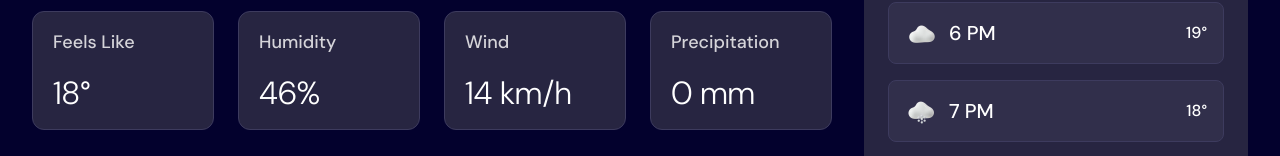
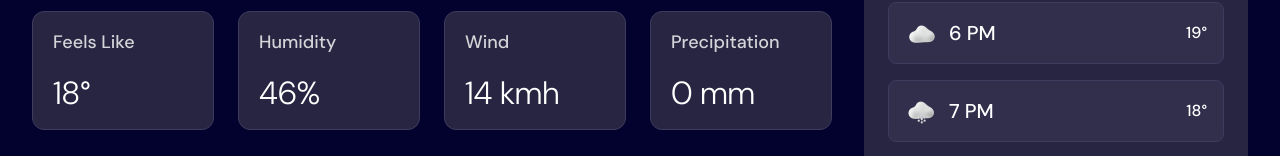
Before and after one commit to JeffTunner/Weather-App-FM-Hackathon, a React (Vite) app: page / in a window 1280 px wide. Shown: the part 693-849 px from the top of the page. Built offline with nearby package versions, Linux system fonts and the light colour scheme.

Commit message:
Day 16- Current weather detail aslo integrated with context

```diff
--- a/src/components/main/WeatherDetail.jsx
+++ b/src/components/main/WeatherDetail.jsx
@@ -1,23 +1,35 @@
+import { useState } from "react";
+import { useWeather } from "../../context/WeatherContext.jsx";
 
 function WeatherDetail() {
+
+    const {weatherData, windUnit, precipitationUnit} = useWeather();
 
     return (
         <section className="grid grid-cols-2 gap-4 md:grid-cols-4 md:gap-5 lg:gap-6">
             <div className="bg-Neutral-800 p-5 rounded-xl border border-Neutral-600 flex flex-col gap-6">
                 <h1 className="font-dm font-medium text-lg leading-[120%] text-Neutral-200">Feels Like</h1>
-                <p className="font-dm font-light text-[32px] leading-[100%] text-Neutral-0">18°</p>
+                <p className="font-dm font-light text-[32px] leading-[100%] text-Neutral-0">
+                    {weatherData ? `${weatherData?.current?.apparent_temperature}°` : "18°"}
+                </p>
             </div>
             <div className="bg-Neutral-800 p-5 rounded-xl border border-Neutral-600 flex flex-col gap-6">
                 <h1 className="font-dm font-medium text-lg leading-[120%] text-Neutral-200">Humidity</h1>
-                <p className="font-dm font-light text-[32px] leading-[100%] text-Neutral-0">46%</p>
+                <p className="font-dm font-light text-[32px] leading-[100%] text-Neutral-0">
+                    {weatherData ? `${weatherData?.current?.relative_humidity_2m}%` : "46%"}
+                </p>
             </div>
             <div className="bg-Neutral-800 p-5 rounded-xl border border-Neutral-600 flex flex-col gap-6">
                 <h1 className="font-dm font-medium text-lg leading-[120%] text-Neutral-200">Wind</h1>
-                <p className="font-dm font-light text-[32px] leading-[100%] text-Neutral-0">14 km/h</p>
+                <p className="font-dm font-light text-[32px] leading-[100%] text-Neutral-0">
+                    {weatherData ? `${weatherData?.current?.wind_speed_10m}` : "14"} {windUnit}
+                </p>
             </div>
             <div className="bg-Neutral-800 p-5 rounded-xl border border-Neutral-600 flex flex-col gap-6">
                 <h1 className="font-dm font-medium text-lg leading-[120%] text-Neutral-200">Precipitation</h1>
-                <p className="font-dm font-light text-[32px] leading-[100%] text-Neutral-0">0 mm</p>
+                <p className="font-dm font-light text-[32px] leading-[100%] text-Neutral-0">
+                    {weatherData ? `${weatherData?.current?.precipitation}` : "0"} {precipitationUnit}
+                </p>
             </div>
         </section>
     );
```
